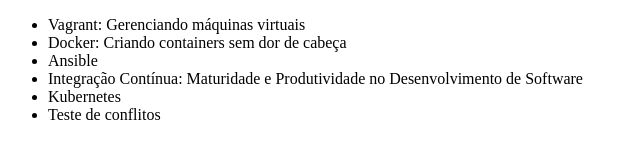
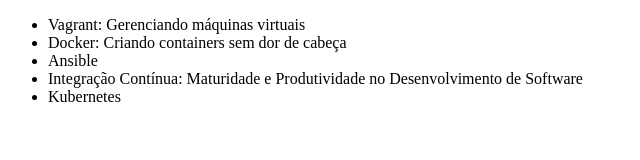
Before and after one commit to felipe-siqueira-dev/alura-git, a plain HTML site: page index.html in a window 1280 px wide. Shown: the whole page, without its empty margins (0-640 px from the left). Drawn offline with Linux system fonts and the light colour scheme.

Commit message:
Atualizando lista de cursos

```diff
--- a/index.html
+++ b/index.html
@@ -11,7 +11,6 @@
         <li>Ansible</li>
         <li>Integração Contínua: Maturidade e Produtividade no Desenvolvimento de Software</li>
         <li>Kubernetes</li>
-        <li>Teste de conflitos</li>
     </ul>
 </body>
 </html>
```
